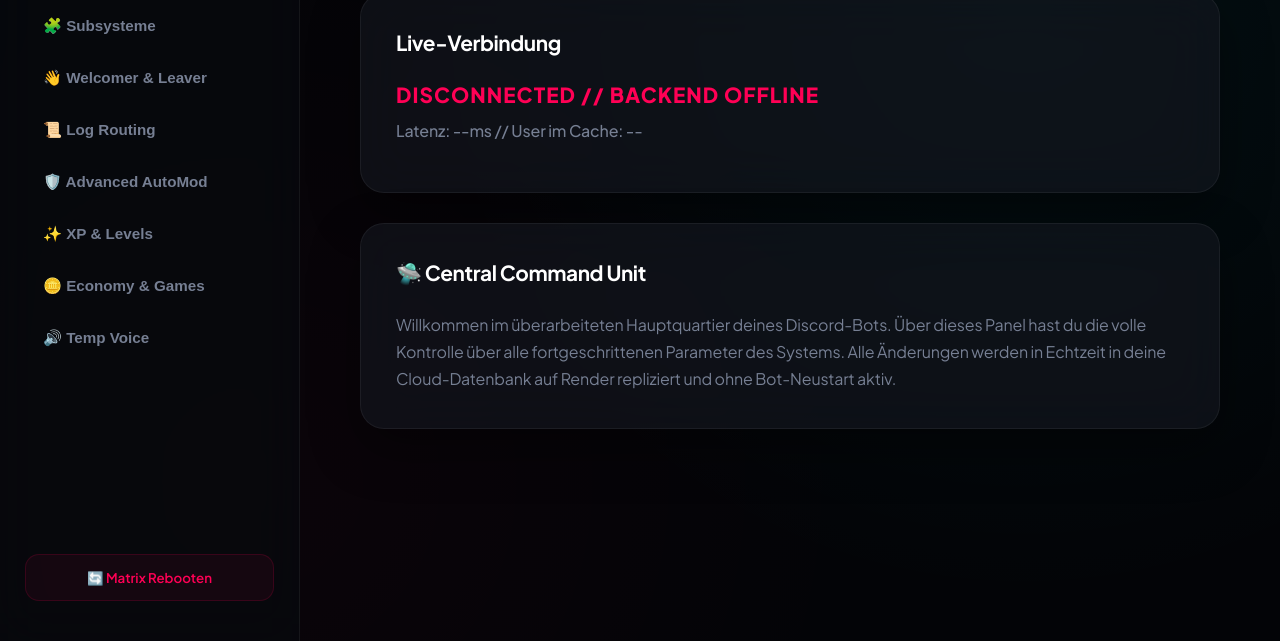
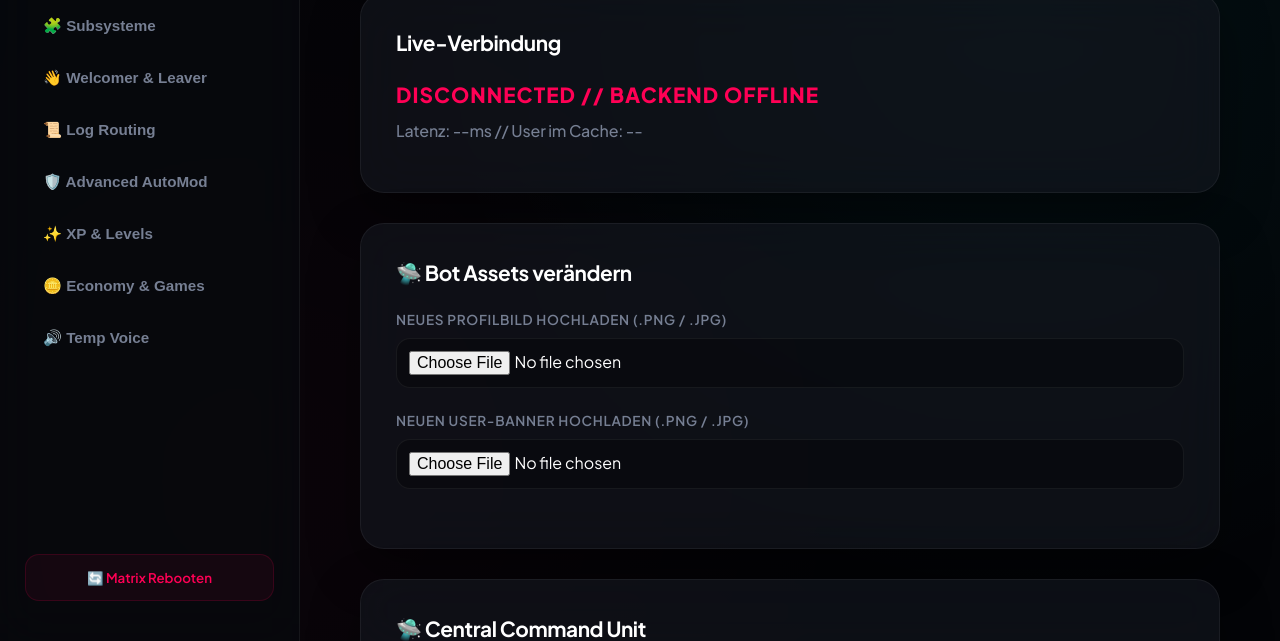
Before and after one commit to xjustiox/MineValeBot, a plain HTML site: page index.html in a window 1280 px wide. Shown: the part 159-800 px from the top of the page. Drawn offline with Linux system fonts and the light colour scheme; no server answers.

Commit message:
Update index.html

```diff
--- a/index.html
+++ b/index.html
@@ -39,7 +39,6 @@
             letter-spacing: -0.01em;
         }
 
-        /* FULL SCREEN SIDEBAR INTERFACE */
         .sidebar {
             width: 300px;
             background: rgba(8, 10, 15, 0.7);
@@ -97,7 +96,6 @@
             box-shadow: inset 1px 1px 0px rgba(255,255,255,0.05);
         }
 
-        /* PANEL AREA */
         .viewport {
             flex: 1;
             padding: 60px;
@@ -146,7 +144,6 @@
             letter-spacing: -0.02em;
         }
 
-        /* FORM FIELD SYSTEM */
         .field {
             margin-bottom: 24px;
         }
@@ -178,7 +175,12 @@
             background: rgba(0, 0, 0, 0.5);
         }
 
-        /* BUTTONS & TOGGLES */
+        /* CUSTOM FILE INPUT */
+        input[type="file"] {
+            padding: 12px;
+            cursor: pointer;
+        }
+
         .btn {
             background: #fff;
             color: #030407;
@@ -287,7 +289,6 @@
             transform: translateX(22px);
         }
 
-        /* LIVE EMBED PREVIEW STYLING */
         .preview-box {
             width: 100%;
             max-width: 450px;
@@ -373,6 +374,19 @@
             <p style="font-size:1.3rem; margin:0; color:var(--neon-blue); font-weight:800; letter-spacing: 0.05em;" id="core-status">UPLINK AUFBAUEN...</p>
             <p style="color:var(--text-dim); margin-top:12px; font-weight: 500;" id="core-ping">Latenz: 0ms // User im Cache: --</p>
         </div>
+
+        <div class="card">
+            <h2>🛸 Bot Assets verändern</h2>
+            <div class="field">
+                <label>Neues Profilbild hochladen (.png / .jpg)</label>
+                <input type="file" id="bot-avatar-file" accept="image/*" onchange="uploadAsset('avatar')">
+            </div>
+            <div class="field">
+                <label>Neuen User-Banner hochladen (.png / .jpg)</label>
+                <input type="file" id="bot-banner-file" accept="image/*" onchange="uploadAsset('banner')">
+            </div>
+        </div>
+
         <div class="card">
             <h2>🛸 Central Command Unit</h2>
             <p style="color: var(--text-dim); line-height: 1.7; margin: 0; font-size: 1rem;">
@@ -504,7 +518,6 @@
         }
     }
 
-    // Holt Backend-Daten im Hintergrund ab und updatet NUR den Status & Ping live
     async function updateLivePing() {
         try {
             const res = await fetch(`${API}/api/stats`);
@@ -531,14 +544,12 @@
             document.getElementById("core-status").innerText = "CONNECTED // GALAXY MATRIX ONLINE";
             document.getElementById("core-ping").innerText = `Latenz: ${data.ping}ms // User im Cache: ${data.memberCount}`;
 
-            // Dropdowns dynamisch generieren
             buildDropdown("welcomeChannelId", data.availableChannels, data.config.welcomeChannelId);
             buildDropdown("leaveChannelId", data.availableChannels, data.config.leaveChannelId);
             buildDropdown("log-mod", data.availableChannels, data.config.channels?.modLogId);
             buildDropdown("log-am", data.availableChannels, data.config.channels?.autoModLogId);
             buildDropdown("voiceCategorySelect", data.availableCategories, data.config.channels?.tempVoiceCategoryId);
 
-            // Module Toggles setzen
             document.getElementById("m-welcomer").checked = data.config.modules.welcomer;
             document.getElementById("m-leaver").checked = data.config.modules.leaver;
             document.getElementById("m-automod").checked = data.config.modules.automod;
@@ -546,7 +557,6 @@
             document.getElementById("m-economy").checked = data.config.modules.economy;
             document.getElementById("m-tempvoice").checked = data.config.modules.tempvoice;
 
-            // Formular-Werte befüllen
             document.getElementById("w-title").value = data.config.welcomeEmbed.title || "";
             document.getElementById("w-desc").value = data.config.welcomeEmbed.description || "";
             document.getElementById("w-color").value = data.config.welcomeEmbed.color || "#5865F2";
@@ -577,6 +587,31 @@
         list.forEach(item => {
             el.innerHTML += `<option value="${item.id}" ${item.id === selected ? 'selected' : ''}># ${item.name}</option>`;
         });
+    }
+
+    // DATEIUPLOAD FÜR AVATAR UND BANNER
+    async function uploadAsset(type) {
+        const fileInput = document.getElementById(`bot-${type}-file`);
+        if (!fileInput.files || fileInput.files.length === 0) return;
+
+        popToast(`Lade ${type} in die Cloud...`);
+        const formData = new FormData();
+        formData.append(type, fileInput.files[0]);
+
+        try {
+            const res = await fetch(`${API}/api/upload-${type}`, {
+                method: "POST",
+                body: formData
+            });
+            const data = await res.json();
+            if (res.ok) {
+                popToast(`${type === 'avatar' ? 'Profilbild' : 'Banner'} erfolgreich aktualisiert! ✨`);
+            } else {
+                popToast(`Fehler: ${data.error}`);
+            }
+        } catch (e) {
+            popToast("Asset-Upload fehlgeschlagen!");
+        }
     }
 
     async function saveAll() {
@@ -653,10 +688,8 @@
         setTimeout(() => { t.style.display = "none"; }, 4000);
     }
 
-    // Initiales Laden beim Starten der Website
     window.onload = function() {
         loadConfig();
-        // Setzt den Loop für das sekundengenaue Live-Ping Update (alle 3000ms / 3 Sekunden)
         setInterval(updateLivePing, 3000);
     };
 </script>
```
